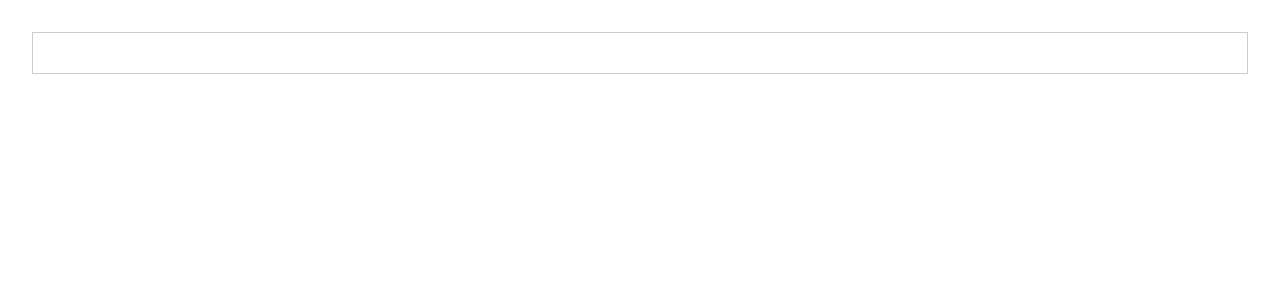
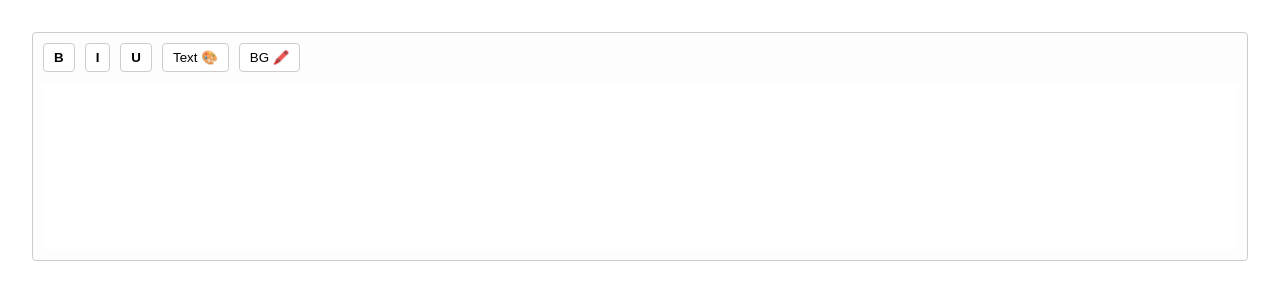
Before and after one commit to Mariam-MF97/wysiwyg-editor, a React (Create React App) app: page / in a window 1280 px wide. Shown: the top 300 px of the page. Built offline with nearby package versions, Linux system fonts and the light colour scheme.

Commit message:
complete toolbar (colors and font B,I,U)

```diff
--- a/src/components/Toolbar/Toolbar.tsx
+++ b/src/components/Toolbar/Toolbar.tsx
@@ -1,7 +1,197 @@
-import React from 'react'
+import React, { useState, useEffect, useRef } from 'react';
+import { ToolbarProps } from './Toolbar.types';
 
-const Toolbar = () => {
-  return <div>Toolbar</div>
-}
+const INLINE_STYLES = [
+  { label: 'B', style: 'BOLD' },
+  { label: 'I', style: 'ITALIC' },
+  { label: 'U', style: 'UNDERLINE' },
+];
 
-export default Toolbar
+const COLOR_STYLES = [
+  { style: 'RED', color: 'red' },
+  { style: 'GREEN', color: 'green' },
+  { style: 'BLUE', color: 'blue' },
+];
+
+const BG_COLOR_STYLES = [
+  { style: 'YELLOW_BG', color: 'yellow' },
+  { style: 'CYAN_BG', color: 'cyan' },
+  { style: 'ORANGE_BG', color: 'orange' },
+  { style: 'PINK_BG', color: 'pink' },
+  { style: 'GRAY_BG', color: '#ccc' },
+  { style: 'PURPLE_BG', color: 'plum' },
+];
+
+const Toolbar: React.FC<ToolbarProps> = ({ onToggle }) => {
+  const [showTextColors, setShowTextColors] = useState(false);
+  const [showBgColors, setShowBgColors] = useState(false);
+  const textColorRef = useRef<HTMLDivElement>(null);
+  const bgColorRef = useRef<HTMLDivElement>(null);
+
+  useEffect(() => {
+    const handleClickOutside = (event: MouseEvent) => {
+      if (
+        textColorRef.current &&
+        !textColorRef.current.contains(event.target as Node) &&
+        bgColorRef.current &&
+        !bgColorRef.current.contains(event.target as Node)
+      ) {
+        setShowTextColors(false);
+        setShowBgColors(false);
+      }
+    };
+
+    document.addEventListener('mousedown', handleClickOutside);
+    return () => {
+      document.removeEventListener('mousedown', handleClickOutside);
+    };
+  }, []);
+
+  const handleToggle = (style: string) => {
+    onToggle(style);
+    setShowTextColors(false);
+    setShowBgColors(false);
+  };
+
+  return (
+    <div
+      style={{
+        display: 'flex',
+        gap: '10px',
+        alignItems: 'center',
+        marginBottom: 12,
+        position: 'relative',
+      }}
+    >
+      {INLINE_STYLES.map(({ label, style }) => (
+        <button
+          key={style}
+          onMouseDown={(e) => {
+            e.preventDefault();
+            handleToggle(style);
+          }}
+          style={{
+            padding: '6px 10px',
+            fontWeight: 'bold',
+            border: '1px solid #ccc',
+            borderRadius: 4,
+            cursor: 'pointer',
+            background: '#fff',
+          }}
+        >
+          {label}
+        </button>
+      ))}
+
+
+      <div style={{ position: 'relative' }} ref={textColorRef}>
+        <button
+          onMouseDown={(e) => {
+            e.preventDefault();
+            setShowTextColors((prev) => !prev);
+            setShowBgColors(false);
+          }}
+          style={{
+            padding: '6px 10px',
+            border: '1px solid #ccc',
+            borderRadius: 4,
+            cursor: 'pointer',
+            background: '#fff',
+          }}
+        >
+          Text 🎨
+        </button>
+        {showTextColors && (
+          <div
+            style={{
+              position: 'absolute',
+              top: '110%',
+              left: 0,
+              background: '#fff',
+              border: '1px solid #ccc',
+              padding: 6,
+              display: 'flex',
+              gap: 8,
+              zIndex: 2,
+              borderRadius: 4,
+            }}
+          >
+            {COLOR_STYLES.map(({ style, color }) => (
+              <div
+                key={style}
+                onMouseDown={(e) => {
+                  e.preventDefault();
+                  handleToggle(style);
+                }}
+                style={{
+                  backgroundColor: color,
+                  width: 20,
+                  height: 20,
+                  borderRadius: '50%',
+                  cursor: 'pointer',
+                  border: '1px solid #999',
+                }}
+              />
+            ))}
+          </div>
+        )}
+      </div>
+
+
+      <div style={{ position: 'relative' }} ref={bgColorRef}>
+        <button
+          onMouseDown={(e) => {
+            e.preventDefault();
+            setShowBgColors((prev) => !prev);
+            setShowTextColors(false);
+          }}
+          style={{
+            padding: '6px 10px',
+            border: '1px solid #ccc',
+            borderRadius: 4,
+            cursor: 'pointer',
+            background: '#fff',
+          }}
+        >
+          BG 🖍️
+        </button>
+        {showBgColors && (
+          <div
+            style={{
+              position: 'absolute',
+              top: '110%',
+              left: 0,
+              background: '#fff',
+              border: '1px solid #ccc',
+              padding: 6,
+              display: 'flex',
+              gap: 8,
+              zIndex: 2,
+              borderRadius: 4,
+            }}
+          >
+            {BG_COLOR_STYLES.map(({ style, color }) => (
+              <div
+                key={style}
+                onMouseDown={(e) => {
+                  e.preventDefault();
+                  handleToggle(style);
+                }}
+                style={{
+                  backgroundColor: color,
+                  width: 20,
+                  height: 20,
+                  borderRadius: '50%',
+                  cursor: 'pointer',
+                  border: '1px solid #999',
+                }}
+              />
+            ))}
+          </div>
+        )}
+      </div>
+    </div>
+  );
+};
+
+export default Toolbar;
--- a/src/components/Toolbar/Toolbar.types.ts
+++ b/src/components/Toolbar/Toolbar.types.ts
@@ -1 +1,4 @@
-export {}
+export type ToolbarProps = {
+  onToggle: (style: string) => void;
+  onFocusEditor?: () => void;
+};
--- a/src/components/WysiwygEditor/WysiwygEditor.tsx
+++ b/src/components/WysiwygEditor/WysiwygEditor.tsx
@@ -1,8 +1,10 @@
-import React from 'react';
+
+import React, { useRef } from 'react';
 import { Editor } from 'draft-js';
 import { useEditor } from '../../hooks/useEditor';
+import { toggleInlineStyle, CUSTOM_STYLE_MAP } from '../../utils/editorUtils';
 import { WysiwygEditorProps } from '../../types/editor.types';
-import { toggleInlineStyle } from '../../utils/editorUtils';
+import Toolbar from '../Toolbar/Toolbar';
 
 import 'draft-js/dist/Draft.css';
 
@@ -14,18 +16,50 @@ const WysiwygEditor: React.FC<WysiwygEditorProps> = ({
   style,
 }) => {
   const { editorState, updateState } = useEditor(value, onChange);
+  const editorRef = useRef<Editor>(null);
 
   const handleToggleStyle = (style: string) => {
     updateState(toggleInlineStyle(editorState, style));
+    editorRef.current?.focus();
+  };
+
+  const focusEditor = () => {
+    editorRef.current?.focus();
   };
 
   return (
     <div
       className={className}
-      style={{ border: '1px solid #ccc', padding: '10px', ...style }}
+      style={{
+        border: '1px solid #ccc',
+        borderRadius: 4,
+        padding: '10px',
+        backgroundColor: '#fdfdfd',
+        transition: 'border 0.2s ease',
+        ...style,
+      }}
     >
-      {renderToolbar?.(handleToggleStyle)}
-      <Editor editorState={editorState} onChange={updateState} />
+      {renderToolbar ? (
+        renderToolbar(handleToggleStyle)
+      ) : (
+        <Toolbar onToggle={handleToggleStyle} onFocusEditor={focusEditor} />
+      )}
+      <div
+        style={{
+          minHeight: 150,
+          padding: 8,
+          backgroundColor: '#fff',
+          cursor: 'text',
+        }}
+        onClick={focusEditor}
+      >
+        <Editor
+          ref={editorRef}
+          editorState={editorState}
+          onChange={updateState}
+          customStyleMap={CUSTOM_STYLE_MAP}
+        />
+      </div>
     </div>
   );
 };
--- a/src/utils/editorUtils.ts
+++ b/src/utils/editorUtils.ts
@@ -1,8 +1,57 @@
-import { EditorState, RichUtils } from 'draft-js';
+import { EditorState, Modifier, RichUtils } from 'draft-js';
 
 export const toggleInlineStyle = (
   editorState: EditorState,
   style: string
 ): EditorState => {
-  return RichUtils.toggleInlineStyle(editorState, style);
+  const selection = editorState.getSelection();
+
+  const COLOR_STYLES = ['RED', 'GREEN', 'BLUE'];
+  const BG_COLOR_STYLES = [
+    'YELLOW_BG',
+    'CYAN_BG',
+    'ORANGE_BG',
+    'PINK_BG',
+    'GRAY_BG',
+    'PURPLE_BG',
+  ];
+
+  if (!COLOR_STYLES.includes(style) && !BG_COLOR_STYLES.includes(style)) {
+    return RichUtils.toggleInlineStyle(editorState, style);
+  }
+
+  if (selection.isCollapsed()) {
+    return editorState;
+  }
+
+  const contentState = editorState.getCurrentContent();
+  let nextContent = contentState;
+
+  const removeStyles = (styles: string[]) => {
+    styles.forEach((s) => {
+      nextContent = Modifier.removeInlineStyle(nextContent, selection, s);
+    });
+  };
+
+  if (COLOR_STYLES.includes(style)) {
+    removeStyles(COLOR_STYLES);
+  } else if (BG_COLOR_STYLES.includes(style)) {
+    removeStyles(BG_COLOR_STYLES);
+  }
+
+  nextContent = Modifier.applyInlineStyle(nextContent, selection, style);
+
+  return EditorState.push(editorState, nextContent, 'change-inline-style');
 };
+
+export const CUSTOM_STYLE_MAP = {
+  RED: { color: 'red' },
+  GREEN: { color: 'green' },
+  BLUE: { color: 'blue' },
+  YELLOW_BG: { backgroundColor: 'yellow' },
+  CYAN_BG: { backgroundColor: 'cyan' },
+  ORANGE_BG: { backgroundColor: 'orange' },
+  PINK_BG: { backgroundColor: 'pink' },
+  GRAY_BG: { backgroundColor: '#ccc' },
+  PURPLE_BG: { backgroundColor: 'plum' },
+};
```
